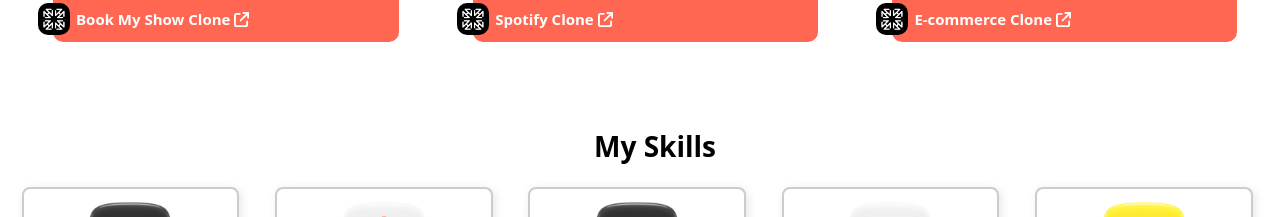
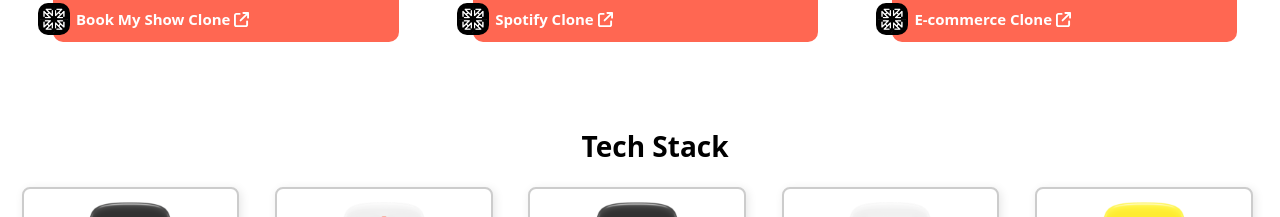
Before and after one commit to Vis-halG/Vishal-Portfolio, a React (Vite) app: page / in a window 1280 px wide. Shown: the part 1940-2157 px from the top of the page. Built offline with nearby package versions, Linux system fonts and the light colour scheme.

Commit message:
Update Skills.jsx

```diff
--- a/src/Components/Skills/Skills.jsx
+++ b/src/Components/Skills/Skills.jsx
@@ -39,7 +39,7 @@
 
     return (
         <div ref={skillsRef} className="skills_section" id="skills_section">
-            <h1>My Skills</h1>
+            <h1>Tech Stack</h1>
             <div className="skills_grid">
                 {skills.map((skill, index) => (
                     <div
```
